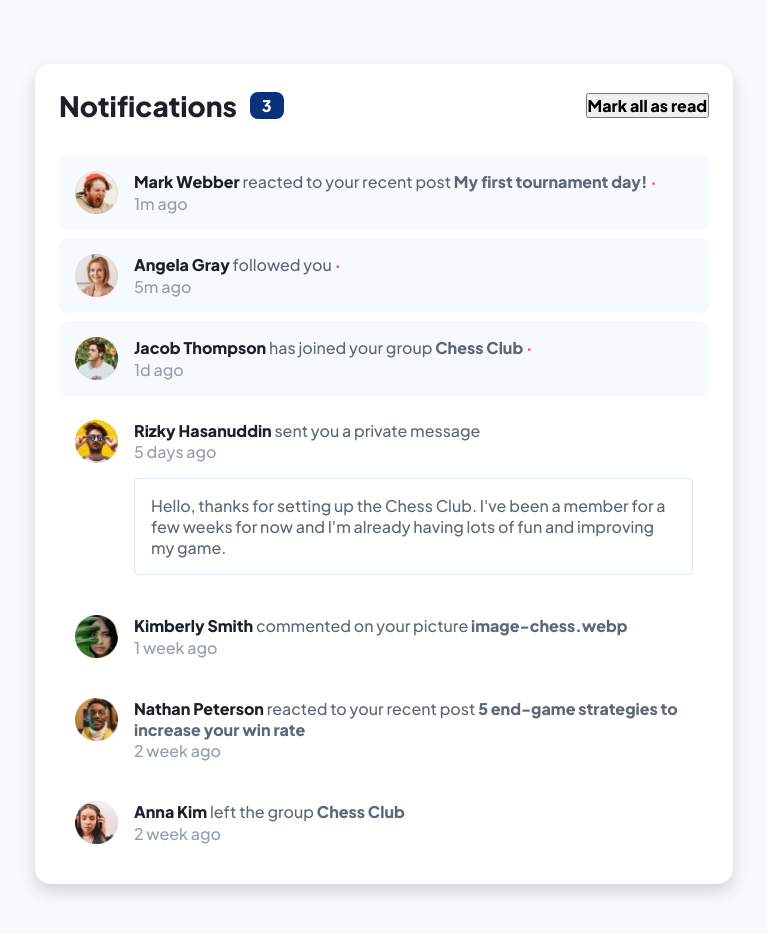
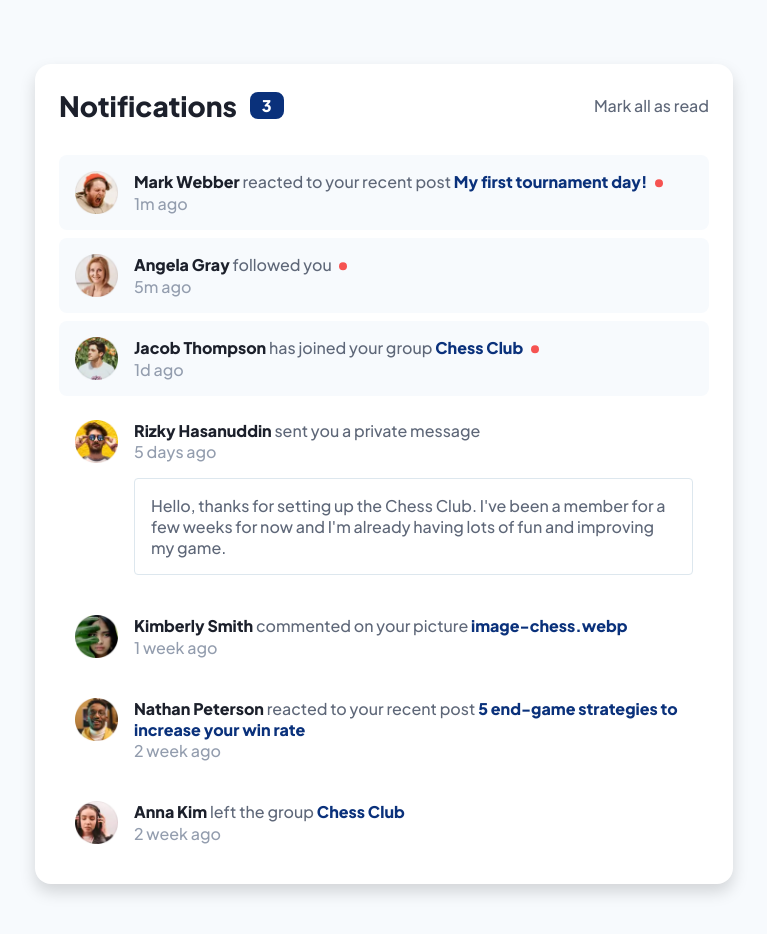
Before and after one commit to RudVlad473/notification-page, a React (Vite) app: page / in a window 1280 px wide. Shown: the top 934 px of the page, without its empty margins (256-1023 px from the left). Built offline with nearby package versions, Linux system fonts and the light colour scheme.

Commit message:
fixed squared middot and added a separate component for it

```diff
--- a/src/App.tsx
+++ b/src/App.tsx
@@ -1,14 +1,26 @@
+import { useReducer } from "react"
+
 import styles from "./App.module.scss"
 import NotificationsList, {
   NotificationType,
 } from "./components/NotificationsList/NotificationsList"
-import notifications from "./data/notifications.json"
+import { NotificationsContext } from "./context/notificationsContext"
+import initialNotifications from "./data/notifications.json"
+import { notificationsReducer } from "./reducers/notifications"
 
 function App() {
+  const [notifications, dispatchNotifications] = useReducer(
+    notificationsReducer,
+    initialNotifications as NotificationType[]
+  )
+
   return (
-    <main className={styles["main"]}>
-      <NotificationsList notifications={notifications as NotificationType[]} />
-    </main>
+    <NotificationsContext.Provider
+      value={{ notifications, dispatchNotifications }}>
+      <main className={styles["main"]}>
+        <NotificationsList notifications={notifications} />
+      </main>
+    </NotificationsContext.Provider>
   )
 }
 
--- a/src/components/NotificationsList/NotificationsList.module.scss
+++ b/src/components/NotificationsList/NotificationsList.module.scss
@@ -48,4 +48,12 @@
 
 .mark-all-btn {
   margin-left: auto;
+
+  outline: none;
+  border: none;
+  background-color: transparent;
+
+
+  color: var(--blue-200);
+  font-weight: var(--normal);
 }
--- a/src/components/NotificationsList/NotificationsList.tsx
+++ b/src/components/NotificationsList/NotificationsList.tsx
@@ -1,5 +1,7 @@
-import { FC } from "react"
+import { FC, useContext } from "react"
 
+import { NotificationsContext } from "../../context/notificationsContext"
+import { markAllRead } from "../../reducers/notifications"
 import Notification from "../Notification/Notification"
 import styles from "./NotificationsList.module.scss"
 
@@ -25,13 +27,23 @@ const NotificationsList: FC<{ notifications: NotificationType[] }> = ({
     0
   )
 
+  const { dispatchNotifications } = useContext(NotificationsContext)
+
   return (
     <section className={styles["notifications-section"]}>
       <header className={styles["heading"]}>
         <h1 className={styles["header"]}>Notifications</h1>
-        <div className={styles["featured-count"]}>{newNotifications}</div>
+        {newNotifications > 0 && (
+          <div className={styles["featured-count"]}>{newNotifications}</div>
+        )}
 
-        <button className={styles["mark-all-btn"]}>Mark all as read</button>
+        <button
+          className={styles["mark-all-btn"]}
+          onClick={() => {
+            dispatchNotifications(markAllRead())
+          }}>
+          Mark all as read
+        </button>
       </header>
       <ul className={styles["notifications-list"]}>
         {notifications.map((notification) => (
--- a/src/components/ReactionNotification/ReactionNotification.module.scss
+++ b/src/components/ReactionNotification/ReactionNotification.module.scss
@@ -7,3 +7,7 @@
   // align-items: end;
 
 }
+
+.content {
+  color: var(--blue-300) !important;
+}
--- a/src/components/ReactionNotification/ReactionNotification.tsx
+++ b/src/components/ReactionNotification/ReactionNotification.tsx
@@ -3,6 +3,7 @@ import { FC } from "react"
 
 import { getPictureByName } from "../../utils/getPictureByName"
 import { NotificationType } from "../NotificationsList/NotificationsList"
+import Middot from "../UI/Middot/Middot"
 import styles from "./ReactionNotification.module.scss"
 
 const ReactionNotification: FC<NotificationType> = ({
@@ -28,10 +29,10 @@ const ReactionNotification: FC<NotificationType> = ({
       </div>
 
       <div className={"details"}>
-        <span className={"author"}>{author}</span>{" "}
+        <span className={classNames("author", styles["author"])}>{author}</span>{" "}
         <span className={"type"}>{type}</span>{" "}
-        <span className={"content"}>
-          {content} {!isRead && <span className={"middot"}>&middot;</span>}
+        <span className={classNames("content", styles["content"])}>
+          {content} {!isRead && <Middot />}
         </span>
       </div>
 
--- /dev/null
+++ b/src/components/UI/Middot/Middot.module.scss
@@ -0,0 +1,20 @@
+$middot-size: 8px;
+
+.middot {
+  display: inline-block !important;
+
+  aspect-ratio: 1;
+  width: $middot-size;
+  max-width: $middot-size;
+  min-width: $middot-size;
+
+  background-color: var(--red-100);
+
+  border-radius: 50%;
+
+  color: transparent;
+
+  margin-inline: 5px;
+
+  translate: 0 -10%;
+}
--- /dev/null
+++ b/src/components/UI/Middot/Middot.tsx
@@ -0,0 +1,9 @@
+import React from "react"
+
+import styles from "./Middot.module.scss"
+
+const Middot = () => {
+  return <div className={styles["middot"]}></div>
+}
+
+export default Middot
--- /dev/null
+++ b/src/context/NotificationsContext.ts
@@ -0,0 +1,13 @@
+import { createContext } from "react"
+
+import { Notifications, NotificationsAction } from "../reducers/notifications"
+
+const NotificationsContext = createContext<{
+  notifications: Notifications
+  dispatchNotifications: React.Dispatch<NotificationsAction>
+}>({
+  notifications: [],
+  dispatchNotifications: () => {},
+})
+
+export { NotificationsContext }
--- /dev/null
+++ b/src/reducers/notifications.ts
@@ -0,0 +1,35 @@
+import { NotificationType } from "../components/NotificationsList/NotificationsList"
+
+type NotificationsTypes = "MARK_ALL_READ"
+
+interface NotificationsAction {
+  type: NotificationsTypes
+  payload: undefined
+}
+
+type Notifications = NotificationType[]
+
+function notificationsReducer(
+  notifications: Notifications,
+  { type, payload }: NotificationsAction
+): Notifications {
+  switch (type) {
+    case "MARK_ALL_READ": {
+      return notifications.map((notification) => ({
+        ...notification,
+        isRead: true,
+      }))
+    }
+    default: {
+      throw new Error("Such notification type is not implemented")
+    }
+  }
+}
+
+export const markAllRead = (): NotificationsAction => ({
+  type: "MARK_ALL_READ",
+  payload: undefined,
+})
+
+export { notificationsReducer }
+export type { Notifications, NotificationsAction }
--- a/src/stylesheets/components/_notification.scss
+++ b/src/stylesheets/components/_notification.scss
@@ -5,10 +5,6 @@ $notification-gap: 1em;
   padding: 1em;
 
   border-radius: 0.5em;
-}
-
-.featured {
-  background-color: var(--gray-200);
 }
 
 .details {
@@ -19,6 +15,12 @@ $notification-gap: 1em;
   column-gap: $notification-gap;
 
   @extend .base-notification;
+
+  transition: all 0.15s ease-in;
+}
+
+.featured {
+  background-color: var(--gray-200);
 }
 
 .avatar {
@@ -48,7 +50,18 @@ $notification-gap: 1em;
 }
 
 .middot {
-  color: var(--red-100);
+
+  // color: var(--red-100);
+
+  // transform: scale(3) translateY(-7.5%);
+  // transform-origin: center;
+  // display: inline-block;
+
+  // border-radius: 100%;
+
+  // padding-inline: 5px;
+
+  // max-height: 100%;
 }
 
 .type {
```
